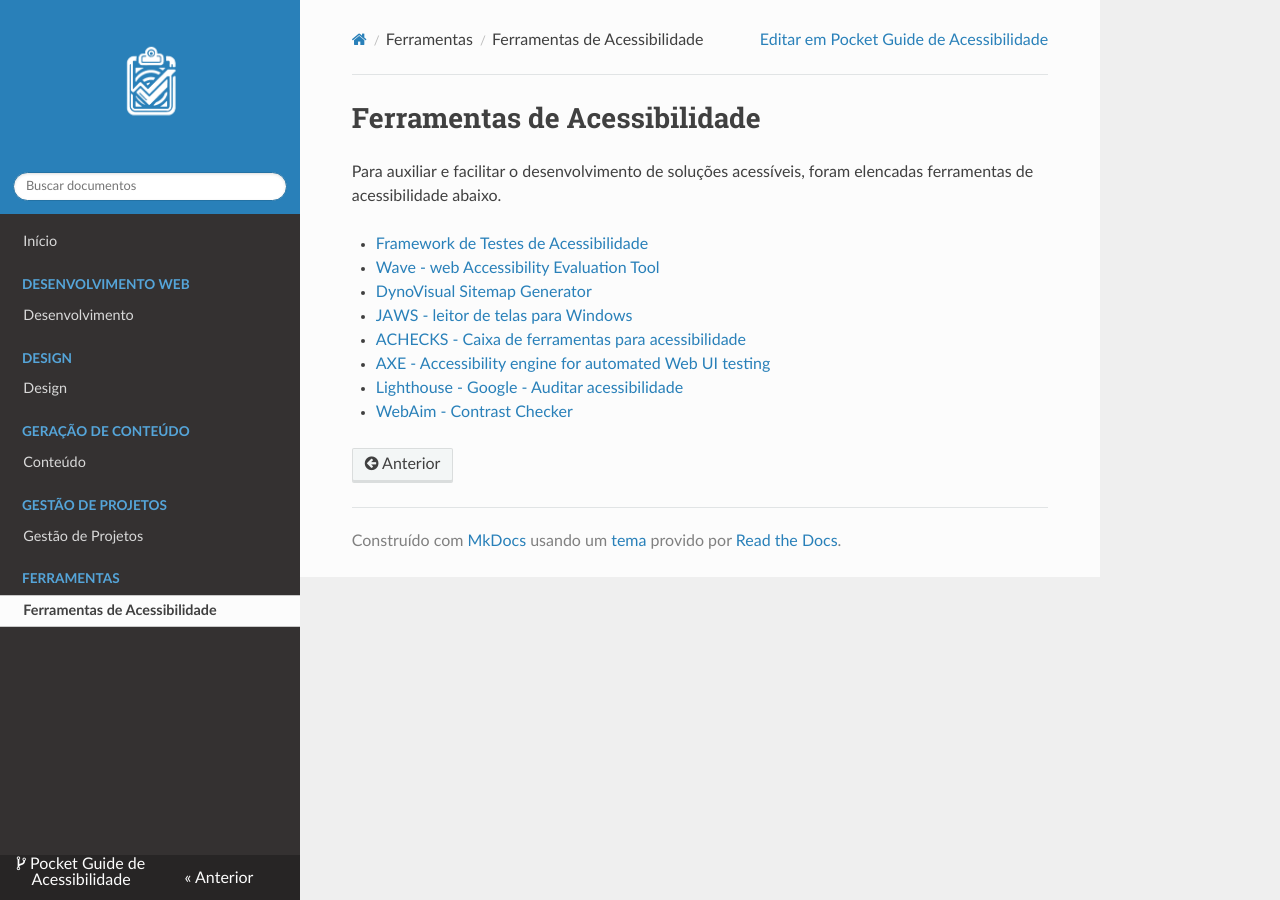
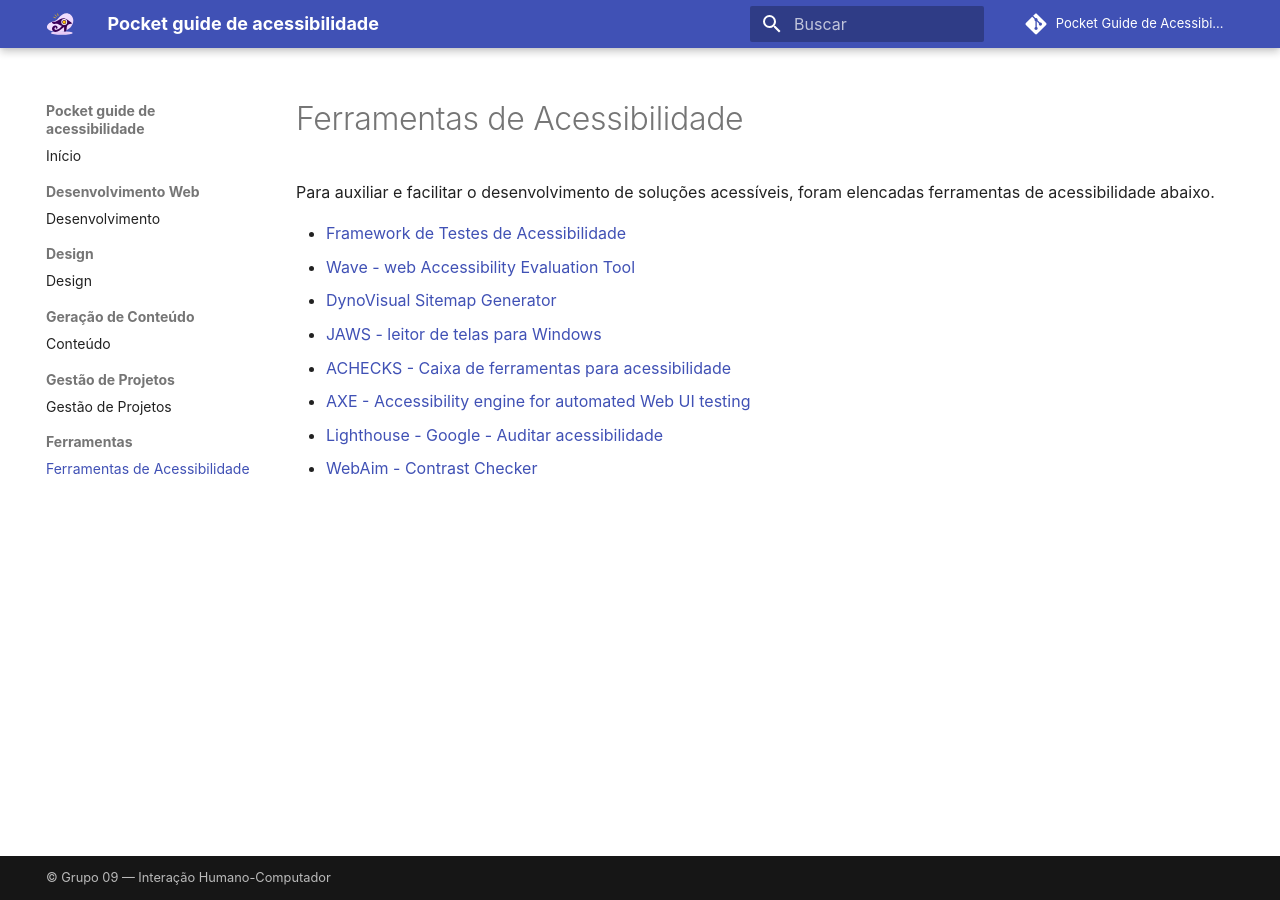
Before and after one commit to UnB-IHC/IHC_2026.2_Grupo09, an MkDocs documentation site: the page built from docs/tools/ferramentas.md, in a window 1280 px wide. Built offline with MkDocs 1.6.1 and Material for MkDocs 9.7.7, drawn with Linux system fonts in a browser that asks for light colours; nearby versions of some CDN libraries; comment, search, counter and statistics services are not loaded.

Commit message:
feat: migrar documentação para o tema Material

```diff
--- a/mkdocs.yml
+++ b/mkdocs.yml
@@ -20,11 +20,18 @@ nav:
       - Ferramentas de Acessibilidade: tools/ferramentas.md
 
 theme:
-  name: readthedocs
-  locale: pt_BR
-  titles_only: true
-  logo: imagens/logo-verificaaa.png
-  favicon: imagens/logo-verificaaa.png
+  name: material
+  language: pt
+  palette:
+    scheme: identidade
+  font: false
+  logo: assets/img/logo.svg
+  favicon: assets/img/favicon.png
+  features:
+    - navigation.sections
+    - navigation.indexes
+    - navigation.expand
+    - toc.integrate
 
 markdown_extensions:
   - def_list
@@ -34,3 +41,8 @@ markdown_extensions:
 
 extra_css:
   - stylesheets/extra.css
+
+extra:
+  generator: false
+
+copyright: "&copy; Grupo 09 — Interação Humano-Computador"
```
